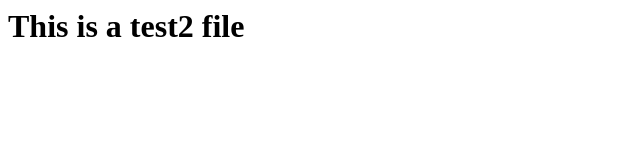
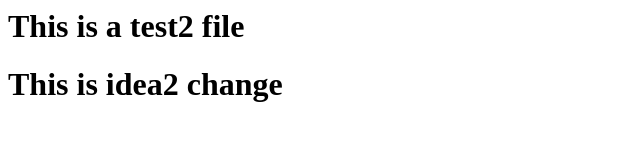
Before and after one commit to sathyarms/mycart, a plain HTML site: page code/index.html in a window 1280 px wide. Shown: the whole page, without its empty margins (0-640 px from the left). Drawn offline with Linux system fonts and the light colour scheme.

Commit message:
idea2 change

```diff
--- a/code/index.html
+++ b/code/index.html
@@ -1 +1,2 @@
 <h1>This is a test2 file</h1>
+<h1>This is idea2 change</h1>
```
